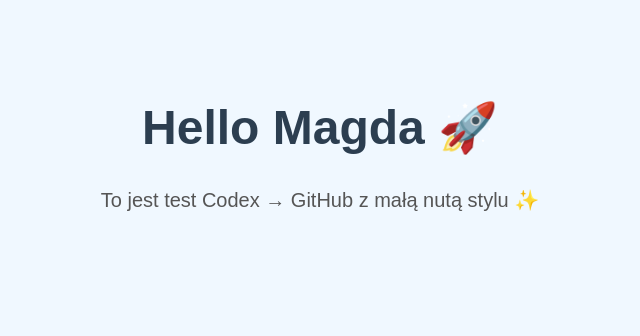
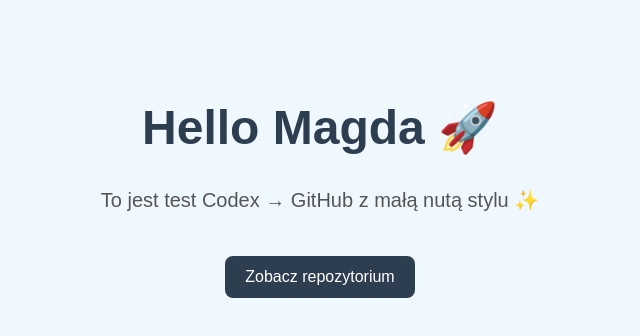
Before and after one commit to modakatowice-sketch/codex-projekt, a plain HTML site: page index.html in a window 1280 px wide. Shown: the whole page, without its empty margins (320-960 px from the left). Drawn offline with Linux system fonts and the light colour scheme.

Commit message:
Update index.html

```diff
--- a/index.html
+++ b/index.html
@@ -19,10 +19,27 @@
             font-size: 20px;
             color: #555;
         }
+                .btn {
+            display: inline-block;
+            margin-top: 24px;
+            padding: 12px 20px;
+            border-radius: 8px;
+            background: #2c3e50;
+            color: #fff;
+            text-decoration: none;
+            transition: opacity .15s ease-in-out;
+        }
+        .btn:hover { opacity: .9; }
+
     </style>
 </head>
 <body>
     <h1>Hello Magda 🚀</h1>
     <p>To jest test Codex → GitHub z małą nutą stylu ✨</p>
+     <a class="btn"
+       href="https://github.com/modakatowice-sketch/codex-projekt"
+       target="_blank" rel="noopener">
+       Zobacz repozytorium
+    </a>
 </body>
 </html>
```
